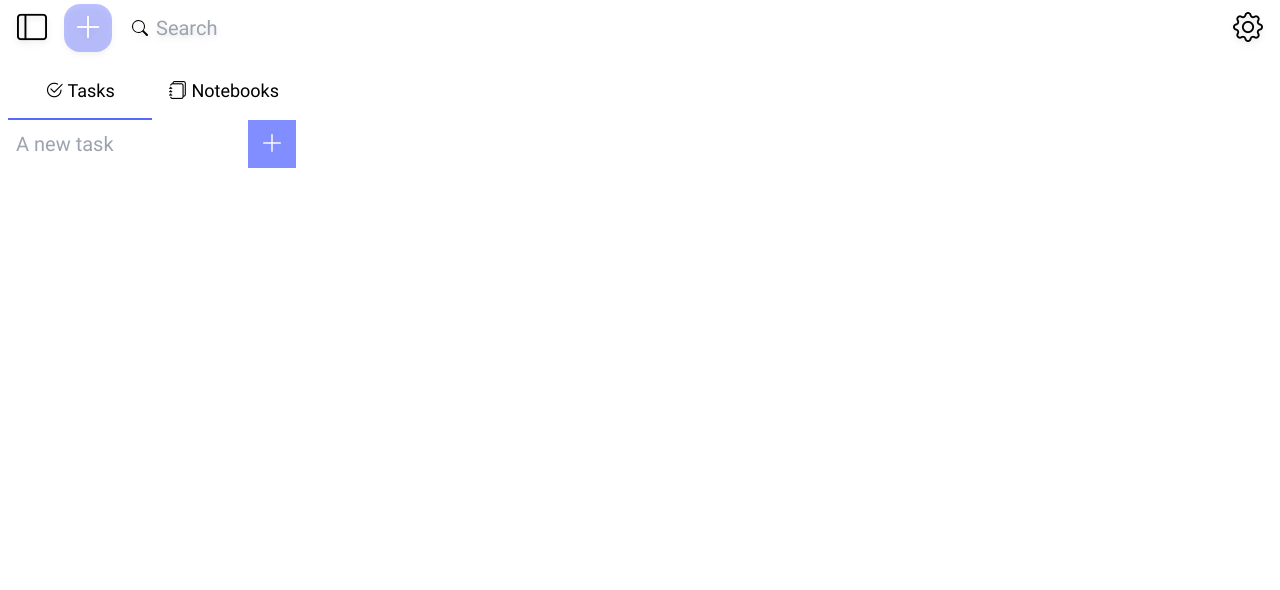
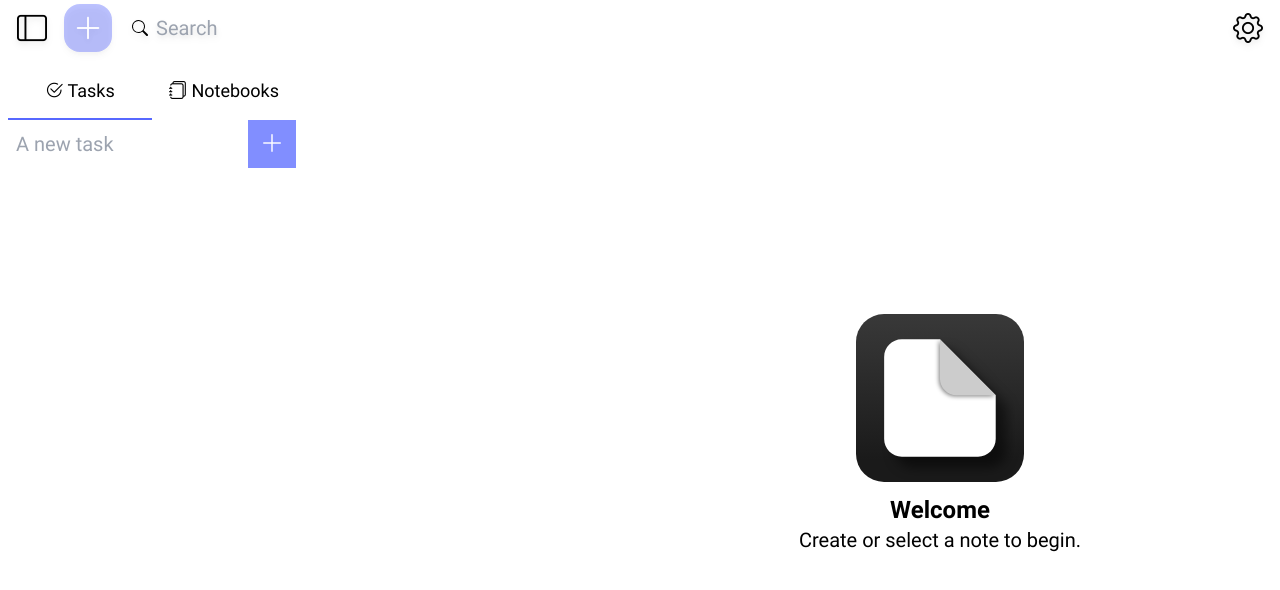
Before and after one commit to astudentinearth/darkwrite, a React (Vite) app: page / in a window 1280 px wide. Shown: the top 590 px of the page. Built offline with nearby package versions, Linux system fonts and the light colour scheme.

Commit message:
December 25 updates
- Notes are now viewed in a list layout
- Notes can be reordered now
- Deleted notes are no longer coming back
- Reduced save delay
- Notes are saved immediately when a new note is created

```diff
--- a/package.json
+++ b/package.json
@@ -52,6 +52,7 @@
     "@vitejs/plugin-react": "^3.0.0",
     "cross-env": "^7.0.3",
     "generate-license-file": "^1.3.0",
+    "postcss-import": "^15.1.0",
     "vite": "^4.0.2",
     "vite-plugin-html": "^3.2.0",
     "vite-plugin-svgr": "^2.4.0",
--- a/src/App.tsx
+++ b/src/App.tsx
@@ -11,7 +11,7 @@ import "./fonts/roboto/roboto.css"
 import "./fonts/roboto-mono/roboto-mono.css"
 import "./fonts/roboto-slab/roboto-slab.css"
 import "./fonts/yellowtail/yellowtail.css"
-import {NotesPanel} from './UI/NotesPanel';
+import {NoteEditor, NotesPanel} from './UI/NotesPanel';
 import { GetNotebooks, INotebook } from './Util';
 import { BaseDirectory, writeTextFile } from '@tauri-apps/api/fs';
 
@@ -43,6 +43,7 @@ function App() {
           <Sidebar></Sidebar>
           <Settings></Settings>
           <NotesPanel></NotesPanel>
+          <NoteEditor></NoteEditor>
         </NotebooksContext.Provider>
       </div>
     </div>
--- a/src/UI/Components/Notebooks.tsx
+++ b/src/UI/Components/Notebooks.tsx
@@ -20,7 +20,7 @@ export function Notebooks(){
     }
     createNotebook=CreateNotebook;
     function NotebookItem(props:INotebookItemProps){
-        return <div onClick={()=>{setNotebook(props.notebookInfo.id);setNotebookFilter(props.notebookInfo.id)}} className="flex p-2 items-center hover:bg-secondary/50 cursor-pointer" style={{fontWeight: props.selected ? "bold" : "normal"}}>
+        return <div onClick={()=>{setNotebook(props.notebookInfo.id);setNotebookFilter(props.notebookInfo.id)}} className="flex p-2 items-center hover:bg-secondary/50 cursor-pointer" style={{background: props.selected ? "rgb(var(--accent))" : ""}}>
             {props.notebookInfo.name}
         </div>
     }
--- a/src/UI/Components/SettingsApplet.tsx
+++ b/src/UI/Components/SettingsApplet.tsx
@@ -1,5 +1,5 @@
 function AppletBase(props:any){
-    return <div className="my-4 bg-secondary p-4  rounded-2xl shadow-xl">
+    return <div className="my-4 bg-secondary p-4 max-w-[800px] rounded-2xl shadow-xl">
         {props.title ? <span className="text-2xl m-4 font-bold block text-default text-center">{props.title}</span> : <></>}
         {props.children}
     </div>
--- a/src/UI/Components/ToolbarButton.tsx
+++ b/src/UI/Components/ToolbarButton.tsx
@@ -9,10 +9,10 @@
      **/
 function ToolbarButton(props:any){
 
-    return <div className={(props.class || "")+(props.color=="accent" ? " toolbar-button-accent" : "toolbar-button")}
+    return <div className={(props.color=="accent" ? " toolbar-button-accent " : " toolbar-button ")+(props.class || " ")}
     style={props.style}
     onClick={props.onClick}>
-        <i className={"text-3xl "+props.icon}></i>
+        <i className={"w-[30px] h-[30px] text-center flex items-center text-3xl "+props.icon}></i>
     </div>;
 }
 export default ToolbarButton;
--- a/src/UI/MainToolbar.tsx
+++ b/src/UI/MainToolbar.tsx
@@ -20,13 +20,13 @@ function MainToolbar(props:any){
 			if(sidebar?.classList.contains("open")) {
 				sidebar?.classList.remove("open");
 				notesPanel?.style.setProperty("left","8px");
-                                noteEditor?.style.setProperty("left","8px");
+                noteEditor?.style.setProperty("left","18rem");
 			}
 			else {
 				sidebar?.classList.add("open");
 				notesPanel?.style.setProperty("left","20rem");
-			        noteEditor?.style.setProperty("left","20rem");
-                        };
+			    noteEditor?.style.setProperty("left","38rem");
+            };
 
 
 		}} style={{float:"left"}} icon="bi-layout-sidebar"></ToolbarButton>
--- a/src/UI/NotesPanel.tsx
+++ b/src/UI/NotesPanel.tsx
@@ -8,6 +8,7 @@ import { ConvertJSONToINote, FontStyle, GenerateID, GetNotebooks, INote, INotebo
 import ToolbarButton from "./Components/ToolbarButton";
 import { NotebooksContext } from "../App";
 import useComponentVisible from "../useComponentVisible";
+import logo from '../res/darkwrite_icon.svg'
 import { DragDropContext, Draggable, Droppable } from "@hello-pangea/dnd";
 /**
  * Get an INote from ID
@@ -22,15 +23,17 @@ let getNotebook: () => string;
 let showEditor: (noteID: string) => void;
 let setNotebookFilter: (notebookID: string) => void;
 function NoteEditor() {
-    const [isVisible, setVisibility] = useState(false);
-    const [note, setNote] = useState({} as INote);
+    const [isVisible, setVisibility] = useState(true);
+    const [note, setNote] = useState({id:"-1"} as INote);
     showEditor = (id: string) => {
+        console.log("showing editor")
+        if (id==="-1") {setNote({id:"-1"} as INote); return;}
         let note = getNote(id);
         setNote(note);
+        updateNote(note);
         setVisibility(true);
     }
     const getFont = () => {
-        console.log("getFont() => " + note.font);
         switch (note.font) {
             case FontStyle.Sans:
                 return "f-sans";
@@ -48,15 +51,18 @@ function NoteEditor() {
     let titleRef: any = useRef(null);
     useEffect(() => {
         const change = setTimeout(() => {
-            if (isVisible === true) updateNote(note);
-        }, 1000);
+            if (note.id!=="-1") updateNote(note);
+        }, 300);
         return () => clearTimeout(change);
     }, [note]);
     return <div id="noteEditDialog" className="fixed transition-all top-16 right-2
-    left-[20rem] bottom-2 rounded-2xl flex flex-col"
-        style={{ display: isVisible ? "flex" : "none", backgroundColor: `rgb(${HexToRGB(note.background)?.r} ${HexToRGB(note.background)?.g} ${HexToRGB(note.background)?.b} / 1)` }}>
+    left-[38rem] bottom-2 rounded-2xl flex flex-col backdrop-blur-md"
+        style={{ display: isVisible ? "flex" : "none", backgroundColor:
+        note.background ? `rgb(${HexToRGB(note.background)?.r} ${HexToRGB(note.background)?.g} ${HexToRGB(note.background)?.b} / 1)` : 'rgba(var(--background-secondary) / 0.5)'}}>
+        {note.id!=="-1" ?
+        <>
             <div className="rounded-t-2xl bg-secondary/75 h-14 flex items-center">
-            <ToolbarButton onClick={() => { setVisibility(false); updateNote(note) }} style={{ background: "transparent", backdropFilter: "none" }} icon="bi-chevron-left"></ToolbarButton>
+                {/*<ToolbarButton onClick={() => { updateNote(note); }} style={{ background: "transparent", backdropFilter: "none" }} icon="bi-chevron-left"></ToolbarButton>*/}
                 <input value={note.title ?? "New note"} onChange={(e) => { setNote({ ...note, title: e.target.value }) }} ref={titleRef} onBlur={(e) => {
                     setNote({ ...note, title: e.target.value });
                 }} onKeyDown={(e) => {
@@ -101,7 +107,7 @@ function NoteEditor() {
                             if (e.key === "Enter") {
                                 customFontRef.current.blur();
                             }
-                    }} placeholder="Custom font" defaultValue={note.customFontFamily} style={note.font === FontStyle.Custom ? {} : { display: "none" }} className="w-48 h-10 outline-none transition-all focus:border-accent focus:border-2 p-1 bg-transparent block rounded-lg"></input>
+                        }} placeholder="Custom font" defaultValue={note.customFontFamily} style={note.font === FontStyle.Custom ? {} : { display: "none" }} className="w-36 h-10 outline-none transition-all focus:border-accent focus:border-2 p-1 bg-transparent block rounded-lg"></input>
                     </div>
                     <input type={"color"} value={note.background} onChange={(e) => {
                         setNote({ ...note, background: e.target.value })
@@ -123,6 +129,11 @@ function NoteEditor() {
 
                 </textarea>
             </div>
+        </> : <div className="flex flex-1 items-center justify-center flex-col text-center">
+                <img src={logo} className="w-48 h-48 block"></img>
+                <span className="block text-2xl font-bold">Welcome</span>
+                <span className="block text-xl">Create or select a note to begin.</span>
+        </div>}
 
     </div>;
 }
@@ -160,6 +171,7 @@ function NotesPanel() {
             let newNotebook = { id: id, name: newNotebookRef.current.value } as INotebook;
             currentNotebooks.push(newNotebook);
             setNotebooks(currentNotebooks);
+            showEditor("-1");
             updateNote({
                 title: props.title, background: props.background,
                 foreground: props.foreground,
@@ -171,6 +183,7 @@ function NotesPanel() {
             //writeTextFile("notebooks.json",JSON.stringify({"notebooks":notebooks}),{dir:BaseDirectory.App});
         }
         const moveToNotebook = (id: string) => {
+            showEditor("-1");
             updateNote({
                 title: props.title, background: props.background,
                 foreground: props.foreground,
@@ -180,34 +193,33 @@ function NotesPanel() {
                 id: props.id
             } as INote)
         }
-        return <div  {...props.draggableProps} {...props.dragHandleProps} ref={props.innerRef} className={"transition-all relative note note-shadow cursor-default  duration-200 block m-2 rounded-2xl w-64 h-60 " + getFont()}>
-            <div style={{
+        useEffect(()=>{
+            if(props.isFilteredOut) props.innerRef.current?.style.setProperty("display","none");
+        },[]);
+        return <div ref={props.innerRef} {...props.draggableProps} onClick={props.onClick} {...props.dragHandleProps} className={"transition-all relative note select-none cursor-default duration-200 m-2 block rounded-2xl w-64"}>
+            {props.isFilteredOut ? <></> : <div style={{
                 background: props.background,
                 color: props.foreground,
-                fontFamily: props.font === FontStyle.Custom ? props.customFont : ""
+
             }}
-                className="rounded-2xl p-2 h-60">
-                <div onClick={props.onClick} className="">
-                    <h1 className="text-2xl truncate">{props.title}</h1>
-                    <hr style={{ "border": `${props.foreground} 1px solid`, opacity: 0.10 }}></hr>
-                    <div className="h-48 overflow-y-hidden">
-                        <p className="text-ellipsis break-words whitespace-pre-line background-clip-text text-transparent" style={{ backgroundImage: `linear-gradient(${props.foreground} 100px,${props.background} 175px)` }}>{props.content} &nbsp;</p>
-
-                    </div>
+            className="rounded-2xl note-shadow  p-2 h-12 flex items-center">
+                <div className="">
+                    <h1 className={"text-2xl truncate " + getFont()} style={{fontFamily: props.font === FontStyle.Custom ? props.customFont : ""}}>{props.title}</h1>
                 </div>
                 <div className="h-10 z-10 absolute bottom-0 p-1 note-actions-bar right-0 left-0 justify-end rounded-b-2xl flex items-center">
-                    <div onClick={() => {
+                    <div onClick={(e) => {
+                        e.stopPropagation();
                         setIsComponentVisible(true);
                     }} className="hover:bg-secondary/20 cursor-pointer h-8 w-8 rounded-[12px] flex items-center justify-center">
                         <i className="bi-journal-bookmark-fill"></i>
                     </div>
-                    <div onClick={() => { deleteNote(props.id) }} className="hover:bg-secondary/20 cursor-pointer h-8 w-8 rounded-[12px] flex items-center justify-center">
+                    <div onClick={(e) => { e.stopPropagation(); showEditor("-1");deleteNote(props.id) }} className="hover:bg-secondary/20 cursor-pointer h-8 w-8 rounded-[12px] flex items-center justify-center">
                         <i className="bi-trash text-red-300"></i>
                     </div>
                 </div>
-                <div ref={ref} style={{ visibility: isComponentVisible ? "visible" : "hidden" }} tabIndex={0} className="h-36 text-default z-50 absolute top-14 justify-center right-2 bg-secondary flex-col drop-shadow-lg shadow-black cursor-default left-14 rounded-2xl flex">
+                <div onClick={(e)=>{e.stopPropagation();}} ref={ref} style={{ visibility: isComponentVisible ? "visible" : "hidden" }} tabIndex={0} className="h-36 text-default z-50 absolute top-14 justify-center right-2 bg-secondary flex-col drop-shadow-lg shadow-black cursor-default left-14 rounded-2xl flex">
                     <span className="p-2">Move to notebook</span>
-                    <div className="h-32 rounded-b-2xl overflow-y-scroll">
+                    <div className="h-32 rounded-b-2xl overflow-y-auto">
                         <div onClick={() => {
                             newNotebookContainerRef.current.style = { display: "flex" }
                         }} className="p-2 hover:bg-primary outline-primary outline-1 transition-colors"><i className="bi-plus-lg"></i> New Notebook</div>
@@ -219,7 +231,7 @@ function NotesPanel() {
                         {notebooks.map((nb: any) => <div onClick={() => { moveToNotebook(nb.id) }} className="p-2 hover:bg-primary outline-primary outline-1 transition-colors">{nb.name}</div>)}
                     </div>
                 </div>
-            </div>
+            </div>}
         </div>
     }
     const [notes, setNotes] = useState<INote[]>([]);
@@ -294,7 +306,7 @@ function NotesPanel() {
         // eslint-disable-next-line react-hooks/exhaustive-deps
     }, [notes]);
     return <div id="NotesPanel"
-        className={"notes_div  fixed overflow-y-scroll top-16 bottom-2 right-2 transition-all rounded-2xl left-80"}>
+        className={"notes_div bg-secondary/50 backdrop-blur-md fixed overflow-y-scroll w-[17rem] top-16 bottom-2 transition-all rounded-2xl left-80"}>
         <DragDropContext onDragEnd={(result: any) => {
             if (!result.destination) return;
             console.log("reordering")
@@ -319,7 +331,8 @@ function NotesPanel() {
                                         title={item.title}
                                         innerRef={_provided.innerRef}
                                         draggableProps={_provided.draggableProps}
-                                        dragHandleProps={_provided.dragHandleProps}></Note>
+                                        dragHandleProps={_provided.dragHandleProps}
+                                        isFilteredOut={item.notebookID!==notebook}></Note>
                                 }}
                             </Draggable>
                         })}
@@ -328,8 +341,8 @@ function NotesPanel() {
                 }}
             </Droppable>
         </DragDropContext>
-        <NoteEditor></NoteEditor>
+
     </div>
 }
 
-export { showEditor, NotesPanel, getNotebook, setNotebookFilter }
+export { showEditor, NotesPanel, getNotebook, setNotebookFilter,NoteEditor }
--- a/src/UI/Sidebar.tsx
+++ b/src/UI/Sidebar.tsx
@@ -2,7 +2,7 @@ import SidebarTabView from "./Components/SidebarTabView";
 
 function Sidebar(){
     return <div id="sidebar" className="div_tasks flex fixed w-72 overflow-y-auto
-    backdrop-blur-md bg-secondary/20 text-default
+    backdrop-blur-md bg-secondary/50 text-default
     bottom-2 top-16 z-10 open left-[-18rem] rounded-2xl
     transition-all" >
         <SidebarTabView></SidebarTabView>
--- a/src/index.css
+++ b/src/index.css
@@ -609,8 +609,8 @@ video {
   right: 0.5rem;
 }
 
-.left-\[20rem\] {
-  left: 20rem;
+.left-\[38rem\] {
+  left: 38rem;
 }
 
 .bottom-2 {
@@ -667,6 +667,11 @@ video {
 
 .m-4 {
   margin: 1rem;
+}
+
+.mx-auto {
+  margin-left: auto;
+  margin-right: auto;
 }
 
 .my-4 {
@@ -755,10 +760,6 @@ video {
   height: 2.5rem;
 }
 
-.h-60 {
-  height: 15rem;
-}
-
 .h-48 {
   height: 12rem;
 }
@@ -781,6 +782,10 @@ video {
 
 .h-6 {
   height: 1.5rem;
+}
+
+.h-\[30px\] {
+  height: 30px;
 }
 
 .h-24 {
@@ -804,6 +809,10 @@ video {
   width: 2.5rem;
 }
 
+.w-36 {
+  width: 9rem;
+}
+
 .w-48 {
   width: 12rem;
 }
@@ -820,6 +829,10 @@ video {
   width: 10rem;
 }
 
+.w-\[17rem\] {
+  width: 17rem;
+}
+
 .w-72 {
   width: 18rem;
 }
@@ -848,6 +861,18 @@ video {
   width: 144px;
 }
 
+.w-\[30px\] {
+  width: 30px;
+}
+
+.max-w-\[600px\] {
+  max-width: 600px;
+}
+
+.max-w-\[800px\] {
+  max-width: 800px;
+}
+
 .flex-\[1_1_48px\] {
   flex: 1 1 48px;
 }
@@ -858,6 +883,10 @@ video {
 
 .flex-\[1_1_auto\] {
   flex: 1 1 auto;
+}
+
+.flex-1 {
+  flex: 1 1 0%;
 }
 
 .flex-\[2\] {
@@ -912,10 +941,6 @@ video {
 
 .overflow-y-auto {
   overflow-y: auto;
-}
-
-.overflow-y-hidden {
-  overflow-y: hidden;
 }
 
 .overflow-y-scroll {
@@ -928,18 +953,6 @@ video {
   white-space: nowrap;
 }
 
-.text-ellipsis {
-  text-overflow: ellipsis;
-}
-
-.whitespace-pre-line {
-  white-space: pre-line;
-}
-
-.break-words {
-  overflow-wrap: break-word;
-}
-
 .rounded-2xl {
   border-radius: 1rem;
 }
@@ -1009,8 +1022,12 @@ video {
   background-color: rgb(var(--accent) / var(--tw-bg-opacity));
 }
 
-.bg-secondary\/20 {
-  background-color: rgb(var(--background-secondary) / 0.2);
+.bg-secondary\/50 {
+  background-color: rgb(var(--background-secondary) / 0.5);
+}
+
+.bg-secondary\/80 {
+  background-color: rgb(var(--background-secondary) / 0.8);
 }
 
 .bg-secondary\/25 {
@@ -1094,10 +1111,6 @@ video {
 
 .font-bold {
   font-weight: 700;
-}
-
-.text-transparent {
-  color: transparent;
 }
 
 .text-red-300 {
@@ -1538,3 +1551,8 @@ input[type=color]::-webkit-color-swatch-wrapper{
   --tw-gradient-stops: var(--tw-gradient-from), var(--tw-gradient-to);
   --tw-gradient-to: transparent;
 }
+
+.remove-blur{
+  -webkit-backdrop-filter: none;
+          backdrop-filter: none;
+}
--- a/src/main.css
+++ b/src/main.css
@@ -79,6 +79,7 @@ input[type=time]{
 .toolbar-button-accent{
     @apply h-12 transition-all text-white backdrop-blur-md bg-accent/40 duration-200 w-12 mx-1 rounded-2xl flex cursor-pointer align-middle justify-center items-center;
 }
+
 .toolbar-button-accent:hover{
     @apply brightness-110;
 }
@@ -188,3 +189,7 @@ input[type=color]::-webkit-color-swatch-wrapper{
     opacity: 1;
     @apply bg-gradient-to-t from-black/40 to-transparent;
 }
+
+.remove-blur{
+    backdrop-filter: none;
+}
--- a/tailwind.config.cjs
+++ b/tailwind.config.cjs
@@ -20,5 +20,7 @@ module.exports = {
     },
 
   },
-  plugins: [],
+  plugins: [
+    'postcss-import'
+],
 }
```
Also changed, not shown: src/UI/Settings.tsx (+5 -5 lines), src/res/darkwrite_icon.svg (added), 1 other file (tests, documents, lock files or other folders). Lines whose indentation alone changed are shown as unchanged.
